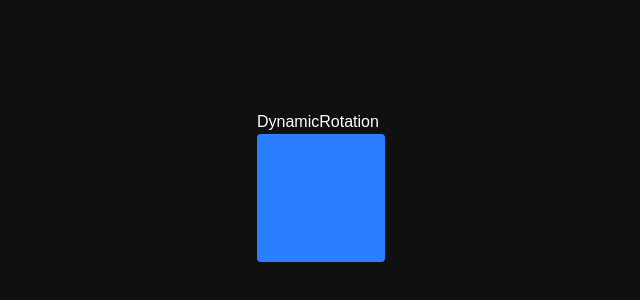
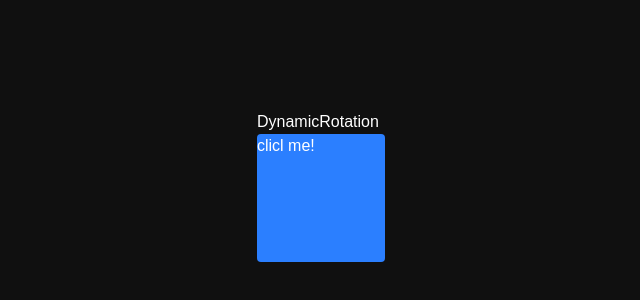
Before and after one commit to AmalJose664/Nextjs-motion-trails, a Next.js app: page /practice/motion-value/dynamic-rotate in a window 1280 px wide. Shown: the part 134-434 px from the top of the page, without its empty margins (319-959 px from the left). Built offline with nearby package versions, Linux system fonts and the light colour scheme.

Commit message:
Motion value fiels added update

```diff
--- a/src/components/DynamicRotation.tsx
+++ b/src/components/DynamicRotation.tsx
@@ -9,7 +9,7 @@ const DynamicRotation = () => {
   return (
 	<div>DynamicRotation <br />
 		<motion.div className="w-32 h-32 bg-blue-500 rounded" style={{rotate: rotation}} onClick={roateBox}>
-
+			clicl me!
 		</motion.div>
 	</div>
   )
```
